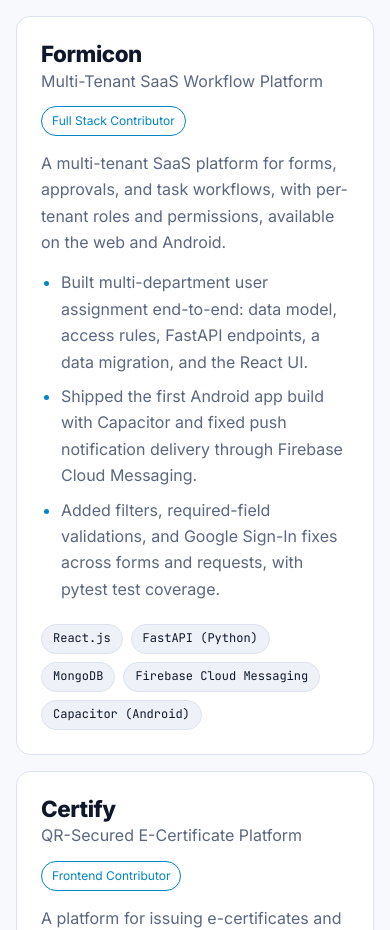
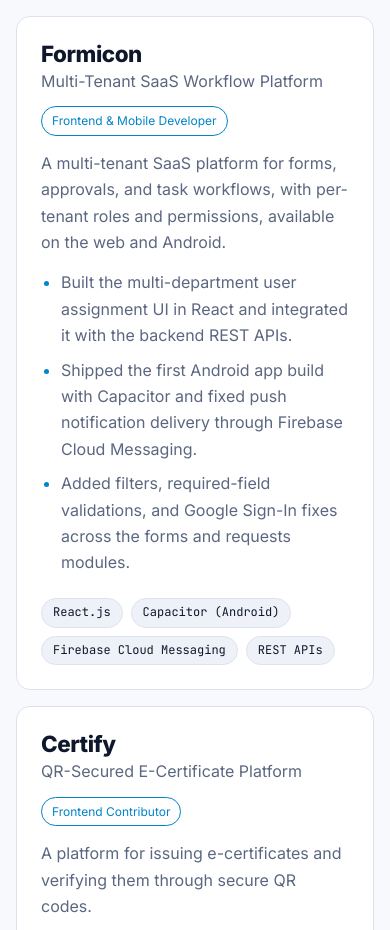
Before and after one commit to navin017/portfolio, a React (Vite) app: page / in a window 390 px wide. Shown: the part 6015-6945 px from the top of the page. Built offline with nearby package versions, Linux system fonts and the light colour scheme.

Commit message:
Formicon: frontend and mobile scope only; update resume PDF

```diff
--- a/src/data.js
+++ b/src/data.js
@@ -80,15 +80,15 @@ export const projects = [
   {
     name: "Formicon",
     kind: "Multi-Tenant SaaS Workflow Platform",
-    role: "Full Stack Contributor",
+    role: "Frontend & Mobile Developer",
     summary:
       "A multi-tenant SaaS platform for forms, approvals, and task workflows, with per-tenant roles and permissions, available on the web and Android.",
     points: [
-      "Built multi-department user assignment end-to-end: data model, access rules, FastAPI endpoints, a data migration, and the React UI.",
+      "Built the multi-department user assignment UI in React and integrated it with the backend REST APIs.",
       "Shipped the first Android app build with Capacitor and fixed push notification delivery through Firebase Cloud Messaging.",
-      "Added filters, required-field validations, and Google Sign-In fixes across forms and requests, with pytest test coverage.",
+      "Added filters, required-field validations, and Google Sign-In fixes across the forms and requests modules.",
     ],
-    tech: ["React.js", "FastAPI (Python)", "MongoDB", "Firebase Cloud Messaging", "Capacitor (Android)"],
+    tech: ["React.js", "Capacitor (Android)", "Firebase Cloud Messaging", "REST APIs"],
   },
   {
     name: "Certify",
```
Also changed, not shown: 1 other file (tests, documents, lock files or other folders).
